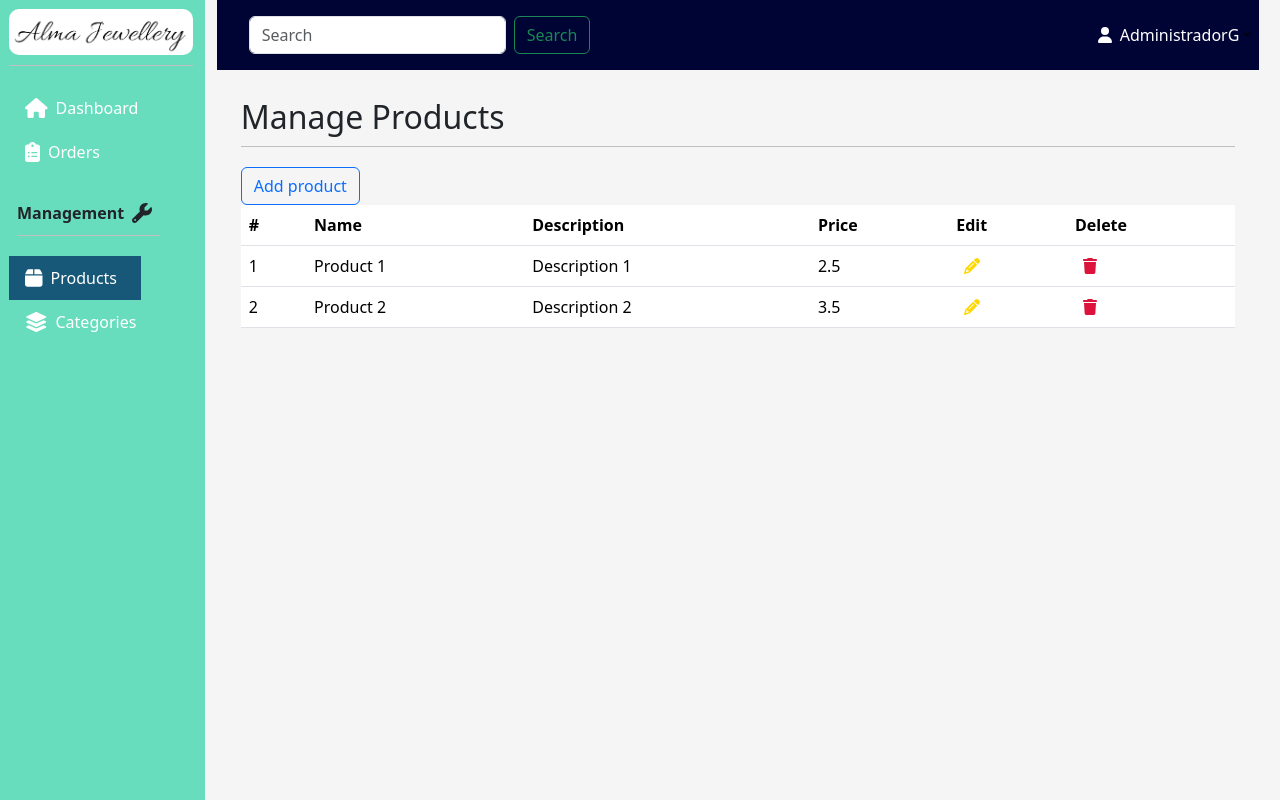
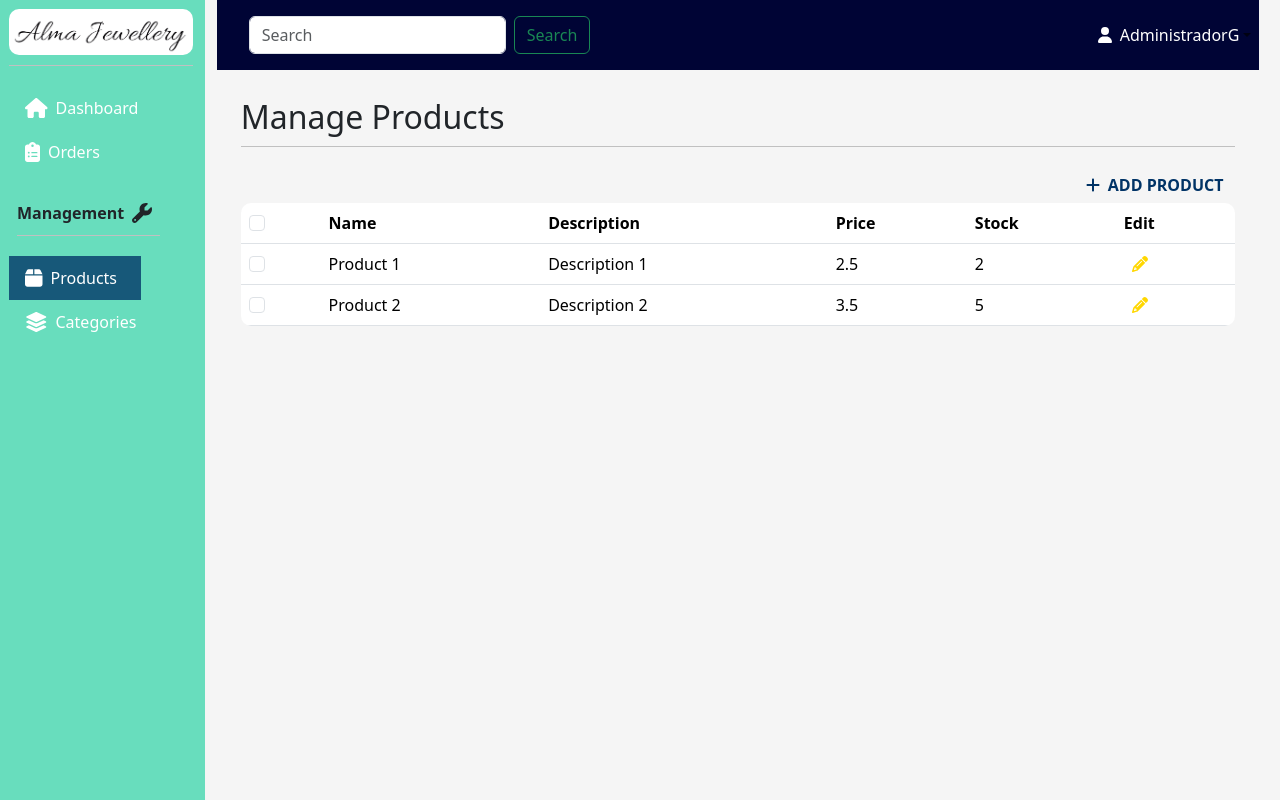
Before and after one commit to Jane-GWGL-blup/Frontend_Tesis_2024_Ecommerce, a React (Create React App) app: page /admin/products in a window 1280 px wide. Built offline with nearby package versions, Linux system fonts and the light colour scheme.

Commit message:
fixing admin

```diff
--- a/src/components/admin/AdminManageProduct.js
+++ b/src/components/admin/AdminManageProduct.js
@@ -1,54 +1,108 @@
 import React, { useState, useEffect } from 'react';
-import { Link } from 'react-router-dom';
-import { Table, Button } from 'react-bootstrap'
+import { Link, useNavigate } from 'react-router-dom';
+import { Badge, Table, Button, Form } from 'react-bootstrap'
 import { FontAwesomeIcon } from '@fortawesome/react-fontawesome';
-import { faTrash, faPencil } from '@fortawesome/free-solid-svg-icons'; // Importar los iconos que necesites
+import { faTrash, faPencil, faPlus } from '@fortawesome/free-solid-svg-icons'; // Importar los iconos que necesites
 import '../../styles/components/admin.css'
 
 const AdminManageProduct = () => {
 
   const [products, setProducts] = useState([
-    { id: 1, name: 'Product 1', description: 'Description 1', price: 2.50 },
-    { id: 2, name: 'Product 2', description: 'Description 2', price: 3.50 },
+    { id: 1, name: 'Product 1', description: 'Description 1', price: 2.50, stock: 2 },
+    { id: 2, name: 'Product 2', description: 'Description 2', price: 3.50, stock: 5 },
     // Agrega más categorías según sea necesario
   ]);
 
+  const [selectedProducts, setSelectedProducts] = useState([]);
+  const navigate = useNavigate();
+
+  const handleCheckboxChange = (productId) => {
+    setSelectedProducts((prevSelected) =>
+      prevSelected.includes(productId)
+        ? prevSelected.filter((id) => id !== productId)
+        : [...prevSelected, productId]
+    );
+  };
+
+  const handleSelectAll = (checked) => {
+    if (checked) {
+      const allProductIds = products.map((product) => product.id);
+      setSelectedProducts(allProductIds);
+    } else {
+      setSelectedProducts([]);
+    }
+
+
+  };
+
+  const handleRowClick = (productId) => {
+    navigate(`/admin/products/details/${productId}`);
+  };
+
   return (
     <div>
-      <div>
-        <Button as={Link} to="/admin/products/create" variant='outline-primary'> Add product </Button>
+      <div className='d-flex justify-content-between align-items-center'>
+        <div/>
+        <Button as={Link} to="/admin/products/create" className='add-button-admin'>
+          <FontAwesomeIcon icon={faPlus} className='mx-2' />
+          ADD PRODUCT
+        </Button>
       </div>
-      <Table responsive>
-      <thead>
+      {/* muestra el boton de eliminar y cuantos se han seleccionado */}
+      {selectedProducts.length > 0 && (
+        <div className="selected-products-toolbar">
+          <span>{selectedProducts.length} item(s) selected</span>
+          <Link to={"#"} className='link-action'>
+            <FontAwesomeIcon icon={faTrash} className="px-2 color-icon-delete" />
+            <span className='color-delete-admin'>Delete</span>
+          </Link>
+          </div>
+      )}
+      <Table responsive hover className='product-table'>
+        <thead>
           <tr>
-            <th>#</th>
+            <th>
+              <Form.Check
+                type="checkbox"
+                onChange={(e) => handleSelectAll(e.target.checked)}
+              />
+            </th>
             <th>Name</th>
             <th>Description</th>
             <th>Price</th>
+            <th>Stock</th>
             <th>Edit </th>
-            <th>Delete</th>
+            {/* <th>Delete</th> */}
           </tr>
         </thead>
         <tbody>
-        {products.map((product, index) => (
-            <tr key={product.id}>
-              <td>{index + 1}</td>
-              <td>{product.name}</td>
-              <td>{product.description}</td>
-              <td>{product.price}</td>
+          {products.map((product) => (
+            <tr key={product.id} >
+              <td>
+                <Form.Check
+                  type="checkbox"
+                  checked={selectedProducts.includes(product.id)}
+                  onChange={() => handleCheckboxChange(product.id)}
+                />
+              </td>
+              <td onClick={() => handleRowClick(product.id)}>{product.name}</td>
+              <td onClick={() => handleRowClick(product.id)}>{product.description}</td>
+              <td onClick={() => handleRowClick(product.id)}>{product.price}</td>
+              <td onClick={() => handleRowClick(product.id)}>{product.stock}</td>
               <td>
                 <Link to={`/admin/products/edit/${product.id}`}>
                   <FontAwesomeIcon icon={faPencil} className="px-2 color-icon-edit" />
                 </Link>
               </td>
-              <td>
+{/*               <td>
                 <Link to={"#"}>
                   <FontAwesomeIcon icon={faTrash} className="px-2 color-icon-delete" />
                 </Link>
-              </td>
+              </td> */}
             </tr>
           ))}
         </tbody>
+
       </Table>
     </div>
 
--- a/src/styles/components/admin.css
+++ b/src/styles/components/admin.css
@@ -1,17 +1,17 @@
 @import url('../variables.css');
 
-.logo-admin{
+.logo-admin {
     background-color: var(--color-white);
     margin-top: 5%;
     border-radius: 10px;
     width: 100%;
 }
 
-.admin-container{
+.admin-container {
     background: var(--color-light-grey);
 }
 
-.admin-component{
+.admin-component {
     background: var(--color-white);
     box-shadow: 0 2px 4px rgba(0, 0, 0, 0.1);
     border-radius: 10px;
@@ -20,6 +20,15 @@
     margin-bottom: 10px;
 }
 
+.divider-admin {
+    width: 100%;
+    height: 1px;
+    background-color: var(--color-lead);
+    margin-top: 10px;
+    margin-bottom: 20px;
+}
+
+/* ADMIN HEADER ****************************************** */
 .admin-header {
     background: var(--color-dark-navy-blue);
 }
@@ -50,15 +59,16 @@
 }
 
 
-/* ADMIN SIDEBAR */
+/* ADMIN SIDEBAR **************************************************/
 .admin-sidebar {
     background: var(--color-water-green);
     width: 16%;
     padding-left: 9px;
 
 }
-.nav-item-sidebar{
-    padding-top:  10px;
+
+.nav-item-sidebar {
+    padding-top: 10px;
     padding-bottom: 10px;
 
 
@@ -92,11 +102,26 @@
     /* Ajustar la altura del contenido al 100% del sidebar */
 }
 
-.admin-sidebar-management{
+.admin-sidebar-management {
     margin-top: 15%;
 }
 
-/* BUTTONS */
+/* BUTTONS AND CHECKBOX*/
+.add-button-admin {
+    background: none !important;
+    color: var(--color-navy-blue);
+    font-weight: bold;
+    border: none;
+
+}
+
+.add-button-admin:hover {
+    background: none !important;
+    color: var(--color-water-green);
+    border: none;
+
+}
+
 .color-icon-edit {
     color: var(--color-yellow-gualda);
 
@@ -106,13 +131,27 @@
     color: var(--color-crimson);
 }
 
-.divider-admin {
-    width: 100%;
-    height: 1px;
-    background-color: var(--color-lead);
-    margin-top: 10px;
-    margin-bottom: 20px;
+.color-delete-admin {
+    color: var(--color-crimson);
+
 }
+
+.selected-products-toolbar {
+    color: var(--color-navy-blue2);
+    font-size: 1.2rem;
+    display: flex;
+    justify-content: space-between;
+    align-items: center;
+    padding: 10px 10px 10px 20px;
+    background-color: var(--color-navy-blue3);
+    border-radius: 5px 5px 0 0;
+}
+
+.link-action{
+    text-decoration: none ;
+}
+
+
 /* ADMINHEADER */
 
 
@@ -126,11 +165,22 @@
     text-align: center;
     margin: 10px;
 }
+
 .statistic-card h3 {
     margin-bottom: 10px;
     font-size: 1.2em;
 }
+
 .statistic-card p {
     font-size: 1.5em;
     font-weight: bold;
 }
+
+
+/* MANAGEMENT PRODUCTS*/
+.product-table {
+    margin-bottom: 2%;
+    border-radius: 10px;
+    overflow: hidden;
+    /* Para asegurar que el contenido de la tabla se ajuste al border-radius */
+}
--- a/src/styles/variables.css
+++ b/src/styles/variables.css
@@ -15,6 +15,7 @@
     --color-gold: #D4AF37;
     --color-navy-blue: #003366;
     --color-navy-blue2: #003366c6;
+    --color-navy-blue3: #00336659;
     --color-dark-navy-blue: #000435;
     --color-water-green: #68ddbd;
     --color-dark-water-green: #68c4ab;
```
Also changed, not shown: src/components/admin/modals/DeleteModal.js (+9 -0 lines). Lines whose indentation alone changed are shown as unchanged.
